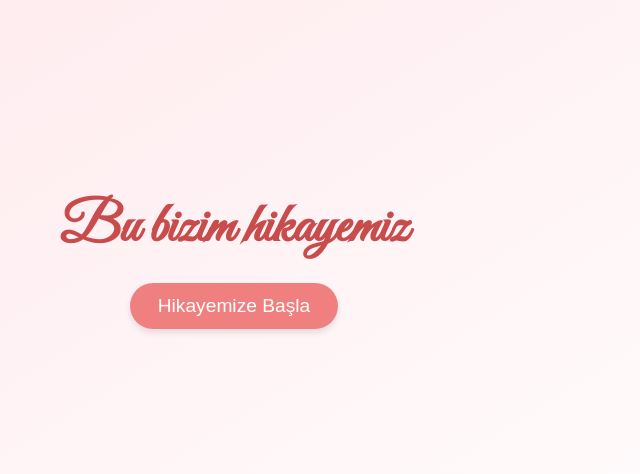
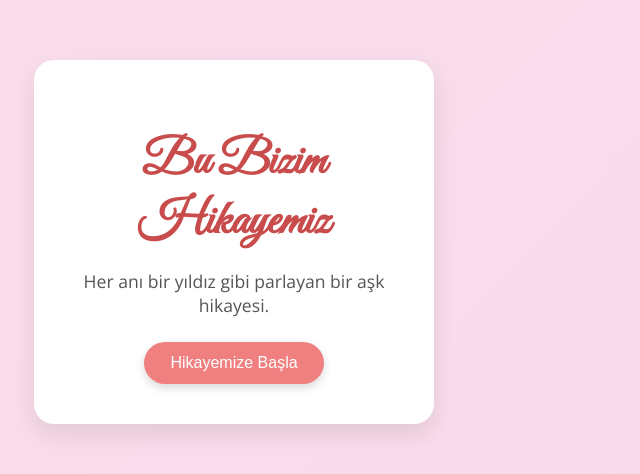
Before and after one commit to emresen19/askimiz, a plain HTML site: page index.html in a window 1280 px wide. Shown: the part 158-632 px from the top of the page, without its empty margins (406-1046 px from the left). Drawn offline with nearby package versions, Linux system fonts and the light colour scheme.

Commit message:
Add files via upload

```diff
--- a/index.html
+++ b/index.html
@@ -3,14 +3,15 @@
 <head>
     <meta charset="UTF-8">
     <meta name="viewport" content="width=device-width, initial-scale=1.0">
-    <title>Bu Bizim Hikayemiz</title>
-    <link href="https://fonts.googleapis.com/css2?family=Great+Vibes&family=Open+Sans&display=swap" rel="stylesheet">
+    <title>Aşkımızın Hikayesi</title>
+    <link href="https://fonts.googleapis.com/css2?family=Great+Vibes&family=Open+Sans:wght@300;400;600&display=swap" rel="stylesheet">
     <link rel="stylesheet" href="style.css">
 </head>
 <body>
-    <div class="overlay">
-        <div class="content">
-            <h1>Bu bizim hikayemiz</h1>
+    <div class="container">
+        <div class="card">
+            <h1>Bu Bizim Hikayemiz</h1>
+            <p>Her anı bir yıldız gibi parlayan bir aşk hikayesi.</p>
             <button onclick="startStory()">Hikayemize Başla</button>
         </div>
     </div>
--- a/style.css
+++ b/style.css
@@ -1,34 +1,69 @@
+* {
+    box-sizing: border-box;
+}
+
 body {
     margin: 0;
     padding: 0;
     font-family: 'Open Sans', sans-serif;
-    background: linear-gradient(to bottom right, #ffe6ea, #fff);
-    height: 100vh;
+    background: linear-gradient(135deg, #fdf0f3, #ffe2ec, #f3d6eb);
+    background-size: 600% 600%;
+    animation: gradientBG 15s ease infinite;
     display: flex;
     align-items: center;
     justify-content: center;
+    height: 100vh;
 }
-.overlay {
+
+@keyframes gradientBG {
+    0%{background-position:0% 50%}
+    50%{background-position:100% 50%}
+    100%{background-position:0% 50%}
+}
+
+.container {
+    display: flex;
+    align-items: center;
+    justify-content: center;
+    padding: 20px;
+    width: 100%;
+}
+
+.card {
+    background: white;
+    border-radius: 20px;
+    padding: 40px 30px;
+    max-width: 400px;
     text-align: center;
-    padding: 30px;
+    box-shadow: 0 10px 25px rgba(0,0,0,0.1);
 }
-h1 {
+
+.card h1 {
     font-family: 'Great Vibes', cursive;
-    font-size: 3.5rem;
+    font-size: 3rem;
     color: #c94c4c;
-    margin-bottom: 20px;
+    margin-bottom: 10px;
 }
+
+.card p {
+    font-size: 1.1rem;
+    color: #555;
+    margin-bottom: 25px;
+}
+
 button {
-    font-size: 1.2rem;
-    padding: 12px 28px;
+    background-color: #f08080;
     border: none;
     border-radius: 30px;
-    background-color: #f08080;
+    padding: 12px 26px;
     color: white;
+    font-size: 1rem;
     cursor: pointer;
-    box-shadow: 0 4px 6px rgba(0,0,0,0.1);
-    transition: background-color 0.3s ease;
+    box-shadow: 0 4px 10px rgba(0,0,0,0.15);
+    transition: background-color 0.3s ease, transform 0.2s ease;
 }
+
 button:hover {
-    background-color: #ec5e5e;
+    background-color: #e56767;
+    transform: scale(1.03);
 }
```
